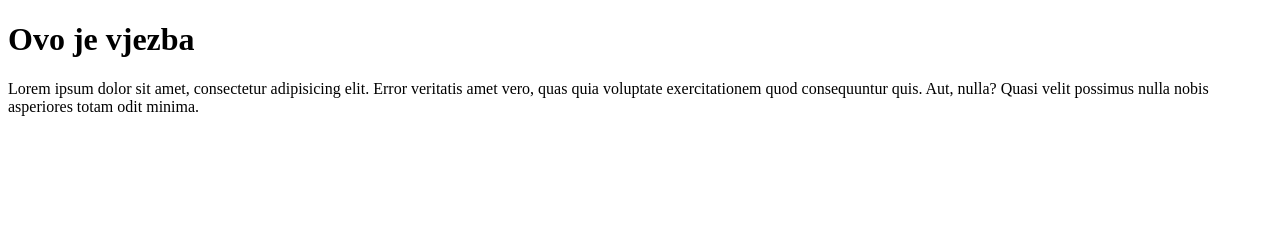
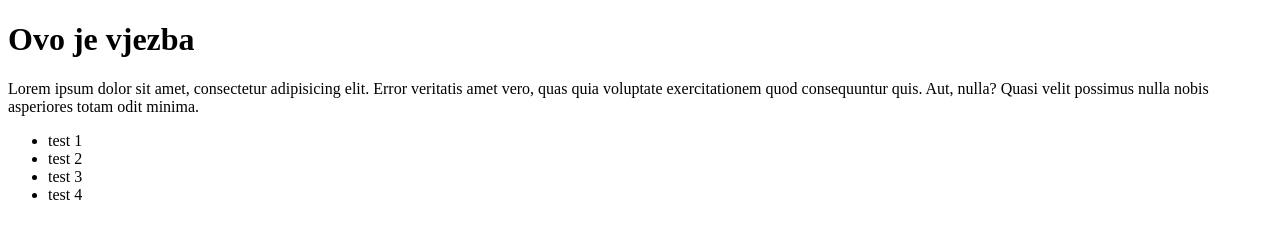
Before and after one commit to ivanarunje/vjezba, a website: page index.html in a window 1280 px wide. Drawn offline with Linux system fonts and the light colour scheme.

```diff
--- a/index.html
+++ b/index.html
@@ -1,5 +1,5 @@
 <!DOCTYPE html>
-<html lang="en">
+<html lang="hr">
   <head>
     <meta charset="UTF-8" />
     <meta http-equiv="X-UA-Compatible" content="IE=edge" />
@@ -13,5 +13,11 @@
       amet vero, quas quia voluptate exercitationem quod consequuntur quis. Aut,
       nulla? Quasi velit possimus nulla nobis asperiores totam odit minima.
     </p>
+    <ul>
+      <li>test 1</li>
+      <li>test 2</li>
+      <li>test 3</li>
+      <li>test 4</li>
+    </ul>
   </body>
 </html>
```
Also changed, not shown: package.json (added, +23 -0 lines), 1 other file.
